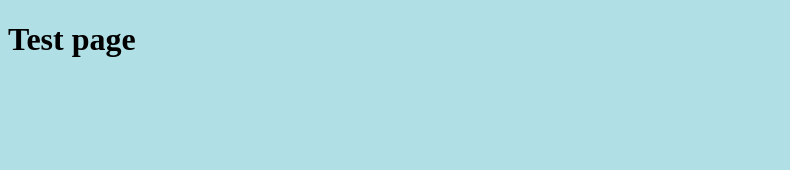
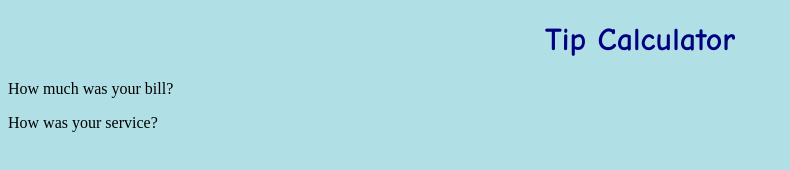
Before and after one commit to hdanziger/test-project, a plain HTML site: page index.html in a window 1280 px wide. Shown: the whole page, without its empty margins (0-790 px from the left). Drawn offline with Linux system fonts and the light colour scheme.

Commit message:
tip calculator

```diff
--- a/index.html
+++ b/index.html
@@ -4,7 +4,15 @@
     <title>Test Project</title>
   </head>
   <body style="background-color:powderblue;">
-    <h1>Test page</h1>
+    <div id="container">
+    <h1 style="font-family:Comic Sans MS; text-align:center; color: navy;">Tip Calculator</h1>
+    <div id="calculator">
 
+      <form>
+        <p> How much was your bill?
+          <p> How was your service?
+      </form>
+      </div>
+      </div>
   </body>
 </html>
--- /dev/null
+++ b/style.css
@@ -0,0 +1,11 @@
+#container {
+  height: 525px;
+  width: 360px;
+  margin: 100px auto;
+  background: #f7f7f7;
+  boarder radius: 20px;
+}
+
+p {
+  padding-left: 20px;
+}
```
